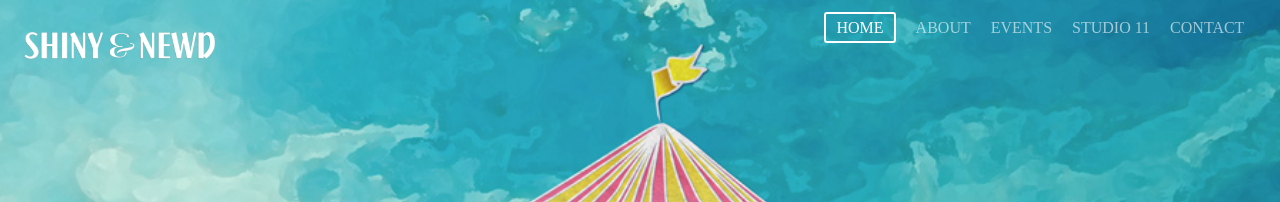
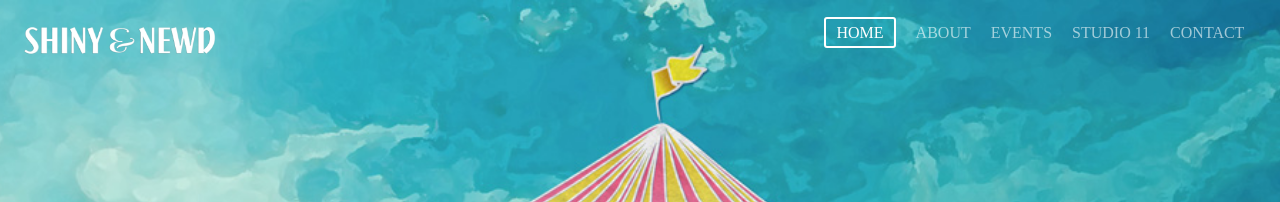
Before and after one commit to rachyrach/shinyandnewd, a Jekyll site: the page built from index.html, in a window 1280 px wide. Shown: the top 202 px of the page. Built offline with Jekyll 4.4.1, drawn with Linux system fonts in a browser that asks for light colours; Markdown is read by kramdown in place of the engine named in the settings.

Commit message:
move scrolled down
move scrolled down

```diff
--- a/css/main.css
+++ b/css/main.css
@@ -93,9 +93,7 @@
     transition:top 2s ease;
     transition: background-color 2s ease;
 }
-.scrolled {
-    background: rgba(109,198,182,1);
-}
+
 
 
 
@@ -110,10 +108,9 @@
 
 }
 
-nav { float: right;
-    margin-top: 5px;
-transition:top 0.5s ease;
-  transition: background-color 0.5s ease;}
+#nav { float: right;
+    margin-top: 15px;
+}
 
 
 #menu-icon {
@@ -192,6 +189,10 @@
 
 	}
 
+}
+
+.scrolled {
+    background: rgba(109,198,182,1);
 }
 
 
```
